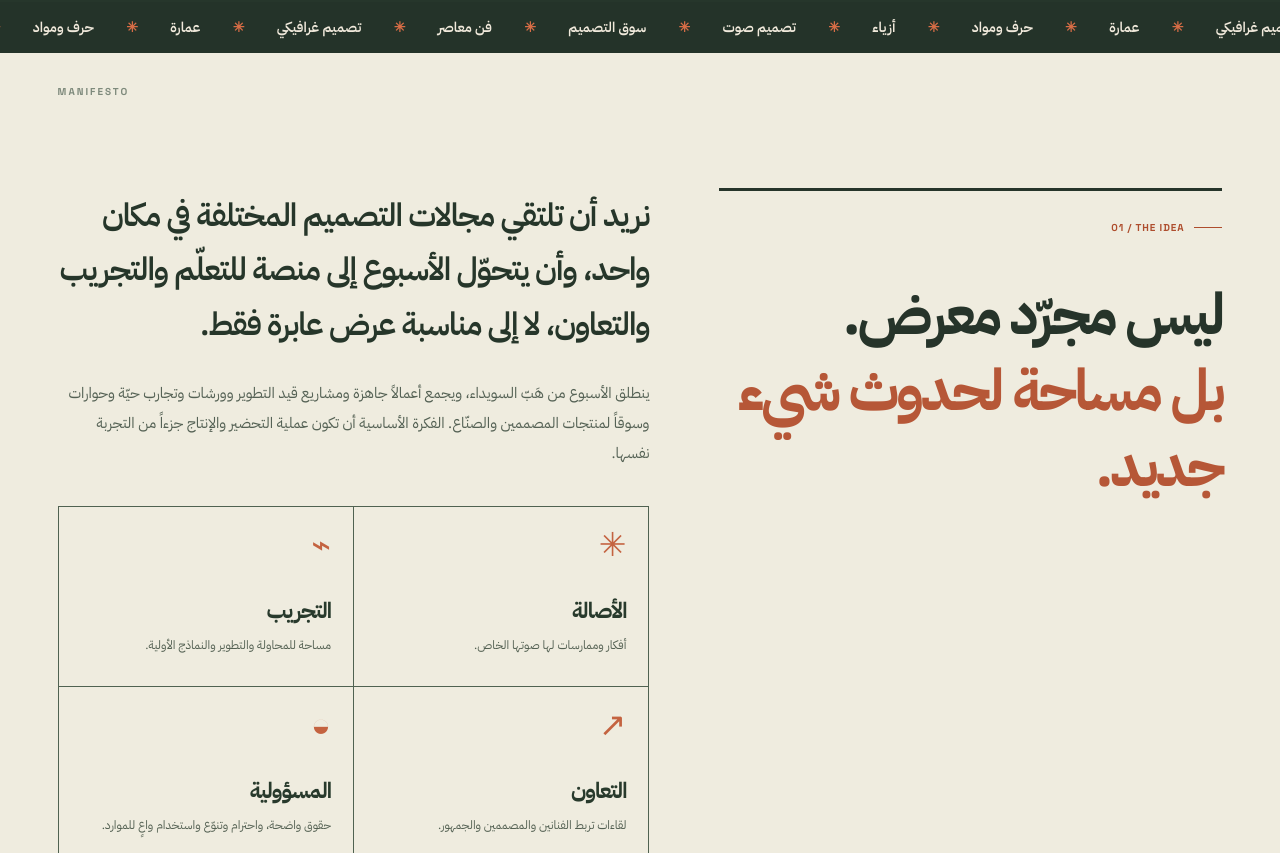
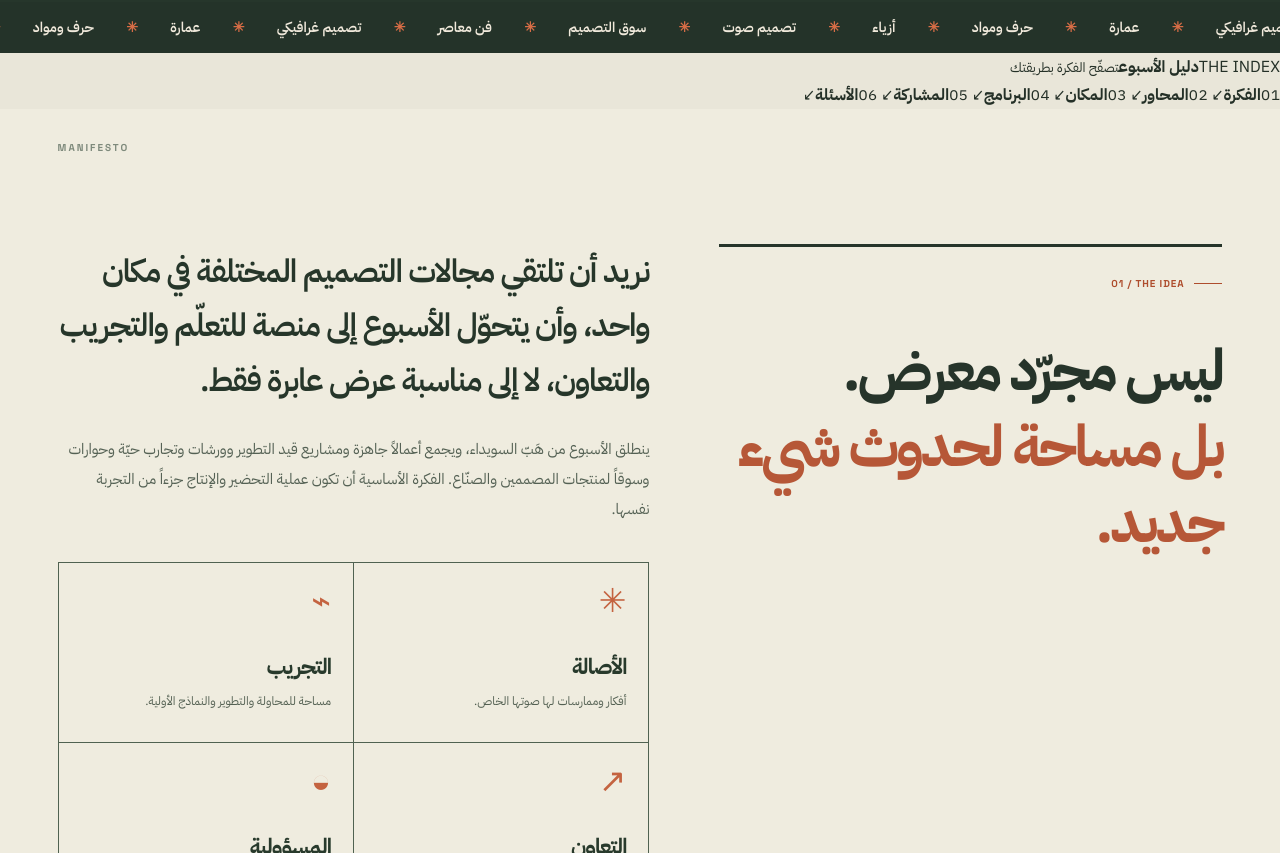
Before and after one commit to Maximad/DesignWeek, a plain HTML site: page index.html in a window 1280 px wide. Shown: the part 1607-2460 px from the top of the page. Drawn offline with Linux system fonts and the light colour scheme; a web font is replaced by a local one.

Commit message:
design: add festival publication index and anchored chapters

```diff
--- a/index.html
+++ b/index.html
@@ -65,6 +65,17 @@
     </section>
 
     <div class="marquee" aria-label="محاور أسبوع التصميم"><div class="marquee-inner" aria-hidden="true">فن معاصر <b>✳</b> تصميم غرافيكي <b>✳</b> عمارة <b>✳</b> حرف ومواد <b>✳</b> أزياء <b>✳</b> تصميم صوت <b>✳</b> سوق التصميم <b>✳</b> فن معاصر <b>✳</b> تصميم غرافيكي <b>✳</b> عمارة <b>✳</b> حرف ومواد <b>✳</b> أزياء <b>✳</b></div></div>
+
+
+    <nav class="atlas-index" aria-label="دليل أقسام أسبوع التصميم">
+      <div class="atlas-index-lead"><span>THE INDEX</span><strong>دليل الأسبوع</strong><small>تصفّح الفكرة بطريقتك</small></div>
+      <a href="#about"><span>01</span><strong>الفكرة</strong><i aria-hidden="true">↙</i></a>
+      <a href="#tracks"><span>02</span><strong>المحاور</strong><i aria-hidden="true">↙</i></a>
+      <a href="#place"><span>03</span><strong>المكان</strong><i aria-hidden="true">↙</i></a>
+      <a href="#program"><span>04</span><strong>البرنامج</strong><i aria-hidden="true">↙</i></a>
+      <a href="#participate"><span>05</span><strong>المشاركة</strong><i aria-hidden="true">↙</i></a>
+      <a href="#faq"><span>06</span><strong>الأسئلة</strong><i aria-hidden="true">↙</i></a>
+    </nav>
 
     <section class="section-shell intro" id="about" aria-labelledby="about-title">
       <div class="section-heading"><span class="section-index">01 / THE IDEA</span><h2 id="about-title">ليس مجرّد معرض.<br><span>بل مساحة لحدوث شيء جديد.</span></h2></div>
```
